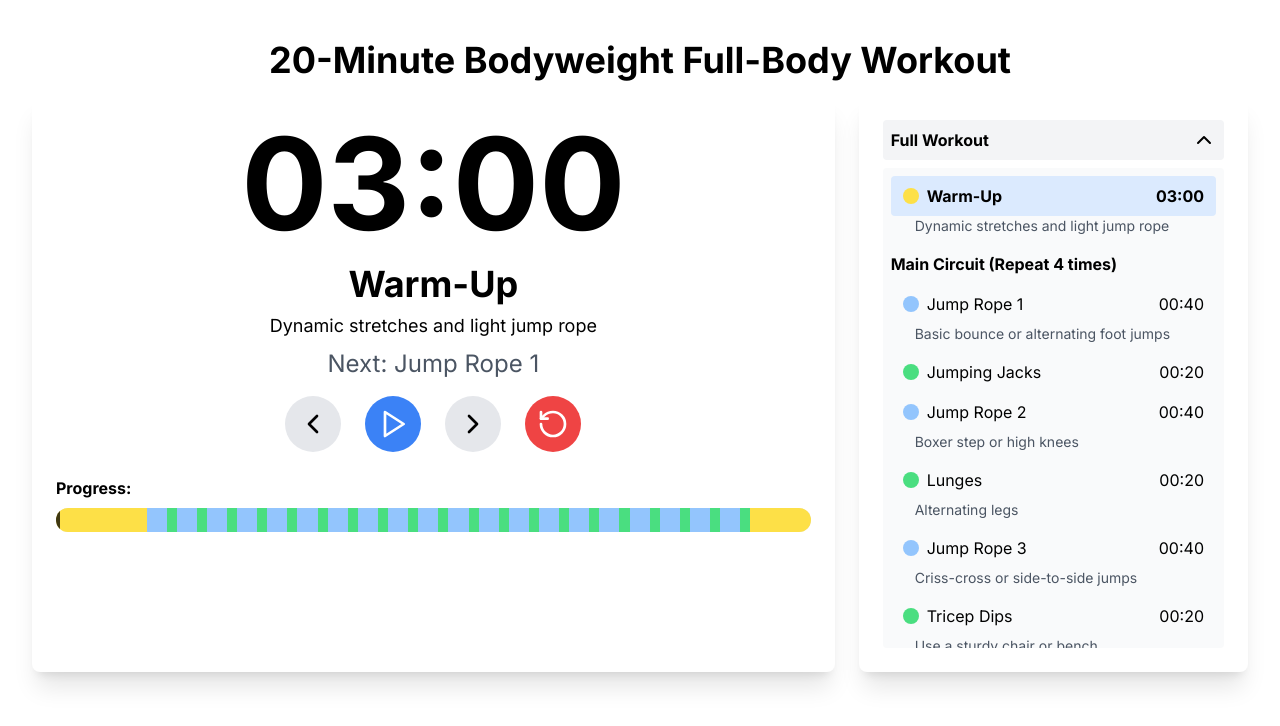
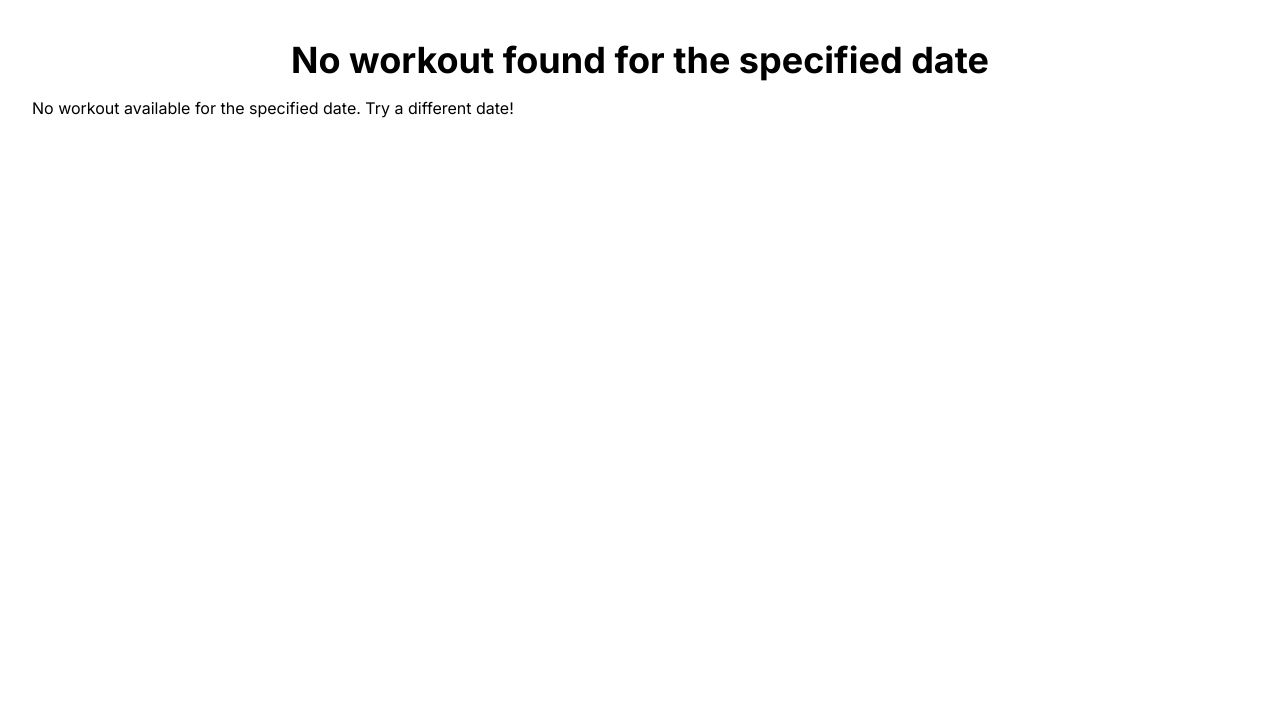
Before and after one commit to saadiq/interval-timer, a Next.js app: page / in a window 1280 px wide. Shown: the top 726 px of the page. Built offline with nearby package versions, Linux system fonts and the light colour scheme.

Commit message:
workout db

```diff
--- a/src/app/page.tsx
+++ b/src/app/page.tsx
@@ -1,8 +1,18 @@
 'use client';
 
 import React, { useState, useEffect, useCallback, useRef } from 'react';
+import { useSearchParams } from 'next/navigation';
 import { ChevronLeft, ChevronRight, Play, Pause, RotateCcw, ChevronDown, ChevronUp } from 'lucide-react';
 import './globals.css';
+import workoutsData from './workouts.json';
+
+// Add this type definition
+type WorkoutsData = {
+  [date: string]: WorkoutData;
+};
+
+// Cast the imported data to our new type
+const typedWorkoutsData = workoutsData as WorkoutsData;
 
 interface WorkoutSection {
   name: string;
@@ -11,48 +21,82 @@ interface WorkoutSection {
   description?: string;
 }
 
-const WorkoutTimer: React.FC = () => {
+interface WorkoutData {
+  warmUp: {
+    name: string;
+    duration: number;
+    description?: string;
+  }[];
+  circuit: {
+    repetitions: number;
+    exercises: {
+      name: string;
+      duration: number;
+      description?: string;
+    }[];
+  };
+  coolDown: {
+    name: string;
+    duration: number;
+    description?: string;
+  }[];
+}
+
+export default function Home() {
+  const searchParams = useSearchParams();
   const [time, setTime] = useState<number>(0);
   const [isRunning, setIsRunning] = useState<boolean>(false);
   const [currentSectionIndex, setCurrentSectionIndex] = useState<number>(0);
   const [isWorkoutViewExpanded, setIsWorkoutViewExpanded] = useState<boolean>(true);
   const [shouldScroll, setShouldScroll] = useState<boolean>(false);
+  const [workout, setWorkout] = useState<WorkoutSection[]>([]);
+  const [workoutTitle, setWorkoutTitle] = useState<string>("");
   const workoutViewRef = useRef<HTMLDivElement>(null);
 
-  const warmUp: WorkoutSection = {
-    name: 'Warm-Up',
-    duration: 180,
-    color: 'bg-yellow-300',
-    description: 'Dynamic stretches and light jump rope'
-  };
+  const getWorkoutForDate = useCallback((targetDate: string): [WorkoutData, string] | null => {
+    const dates = Object.keys(typedWorkoutsData).sort((a, b) => new Date(b).getTime() - new Date(a).getTime());
+    const workoutDate = dates.find(d => d <= targetDate);
+    if (workoutDate) {
+      return [typedWorkoutsData[workoutDate], workoutDate];
+    }
+    return null;
+  }, []);
 
-  const coolDown: WorkoutSection = {
-    name: 'Cool Down',
-    duration: 120,
-    color: 'bg-yellow-300',
-    description: 'Stretch: calves, hamstrings, shoulders, and arms'
-  };
+  const parseWorkout = useCallback((workoutData: WorkoutData): WorkoutSection[] => {
+    const warmUp: WorkoutSection[] = workoutData.warmUp.map(exercise => ({
+      ...exercise,
+      color: 'bg-yellow-300'
+    }));
 
-  const circuitExercises: WorkoutSection[] = [
-    { name: 'Jump Rope 1', duration: 40, color: 'bg-blue-300', description: 'Basic bounce or alternating foot jumps' },
-    { name: 'Jumping Jacks', duration: 20, color: 'bg-green-400' },
-    { name: 'Jump Rope 2', duration: 40, color: 'bg-blue-300', description: 'Boxer step or high knees' },
-    { name: 'Lunges', duration: 20, color: 'bg-green-400', description: 'Alternating legs' },
-    { name: 'Jump Rope 3', duration: 40, color: 'bg-blue-300', description: 'Criss-cross or side-to-side jumps' },
-    { name: 'Tricep Dips', duration: 20, color: 'bg-green-400', description: 'Use a sturdy chair or bench' },
-    { name: 'Jump Rope 4', duration: 40, color: 'bg-blue-300', description: 'Freestyle, mix in different jump styles' },
-    { name: 'Bicycle Crunches', duration: 20, color: 'bg-green-400' },
-    { name: 'Jump Rope 5', duration: 40, color: 'bg-blue-300', description: 'Double unders if you can' },
-    { name: 'Mountain Climbers', duration: 20, color: 'bg-green-400' },
-  ];
+    const circuit: WorkoutSection[] = Array(workoutData.circuit.repetitions).fill(workoutData.circuit.exercises).flat().map((exercise, index) => ({
+      ...exercise,
+      color: index % 2 === 0 ? 'bg-blue-300' : 'bg-green-400'
+    }));
 
-  const fullWorkout: WorkoutSection[] = [
-    warmUp,
-    ...Array(4).fill(circuitExercises).flat(),
-    coolDown
-  ];
+    const coolDown: WorkoutSection[] = workoutData.coolDown.map(exercise => ({
+      ...exercise,
+      color: 'bg-yellow-300'
+    }));
 
-  const totalDuration: number = fullWorkout.reduce((total, section) => total + section.duration, 0);
+    return [...warmUp, ...circuit, ...coolDown];
+  }, []);
+
+  useEffect(() => {
+    const dateParam = searchParams.get('date');
+    const targetDate = dateParam || new Date().toISOString().split('T')[0];
+    const workoutResult = getWorkoutForDate(targetDate);
+    if (workoutResult) {
+      const [workoutData, workoutDate] = workoutResult;
+      const parsedWorkout = parseWorkout(workoutData);
+      setWorkout(parsedWorkout);
+      setWorkoutTitle(`${workoutDate}`);
+    } else {
+      setWorkoutTitle("No workout found for the specified date");
+      setWorkout([]);
+    }
+  }, [getWorkoutForDate, parseWorkout, searchParams]);
+
+  const totalDuration: number = workout.reduce((total, section) => total + section.duration, 0);
 
   const formatTime = (timeInSeconds: number): string => {
     const minutes = Math.floor(timeInSeconds / 60);
@@ -61,30 +105,45 @@ const WorkoutTimer: React.FC = () => {
   };
 
   const getCurrentSectionIndex = useCallback((currentTime: number): number => {
+    if (workout.length === 0) {
+      return -1; // Return -1 if there's no workout
+    }
+
     let accumulatedTime = 0;
-    for (let i = 0; i < fullWorkout.length; i++) {
-      accumulatedTime += fullWorkout[i].duration;
+    for (let i = 0; i < workout.length; i++) {
+      accumulatedTime += workout[i].duration;
       if (currentTime < accumulatedTime) {
         return i;
       }
     }
-    return fullWorkout.length - 1;
-  }, [fullWorkout]);
+    return workout.length - 1;
+  }, [workout]);
 
   const getTimeLeftInSection = useCallback((currentTime: number): number => {
+    if (workout.length === 0) {
+      return 0; // Return 0 if there's no workout
+    }
+
     const currentIndex = getCurrentSectionIndex(currentTime);
-    const timeInPreviousSections = fullWorkout
+    const timeInPreviousSections = workout
       .slice(0, currentIndex)
       .reduce((total, section) => total + section.duration, 0);
-    return fullWorkout[currentIndex].duration - (currentTime - timeInPreviousSections);
-  }, [fullWorkout, getCurrentSectionIndex]);
+
+    // Check if currentIndex is valid
+    if (currentIndex >= 0 && currentIndex < workout.length) {
+      return workout[currentIndex].duration - (currentTime - timeInPreviousSections);
+    } else {
+      return 0; // Return 0 if currentIndex is out of bounds
+    }
+  }, [workout, getCurrentSectionIndex]);
 
   const getCurrentCircuitExerciseIndex = useCallback((currentTime: number): number => {
-    if (currentSectionIndex <= 0 || currentSectionIndex >= fullWorkout.length - 1) {
+    if (currentSectionIndex <= 0 || currentSectionIndex >= workout.length - 1) {
       return -1; // Not in the main circuit
     }
-    const circuitStartTime = warmUp.duration;
+    const circuitStartTime = workout[0].duration;
     const timeInCircuit = currentTime - circuitStartTime;
+    const circuitExercises = workout.slice(1, -1);
     const circuitRepetitionDuration = circuitExercises.reduce((total, exercise) => total + exercise.duration, 0);
     const currentRepetition = Math.floor(timeInCircuit / circuitRepetitionDuration);
     const timeInCurrentRepetition = timeInCircuit % circuitRepetitionDuration;
@@ -97,7 +156,7 @@ const WorkoutTimer: React.FC = () => {
       }
     }
     return circuitExercises.length - 1;
-  }, [currentSectionIndex, fullWorkout, warmUp.duration, circuitExercises]);
+  }, [currentSectionIndex, workout]);
 
   useEffect(() => {
     let interval: NodeJS.Timeout | null = null;
@@ -129,15 +188,15 @@ const WorkoutTimer: React.FC = () => {
     if (currentSectionIndex > 0) {
       const newSection = currentSectionIndex - 1;
       setCurrentSectionIndex(newSection);
-      setTime(fullWorkout.slice(0, newSection).reduce((total, section) => total + section.duration, 0));
+      setTime(workout.slice(0, newSection).reduce((total, section) => total + section.duration, 0));
     }
   };
 
   const handleNext = (): void => {
-    if (currentSectionIndex < fullWorkout.length - 1) {
+    if (currentSectionIndex < workout.length - 1) {
       const newSection = currentSectionIndex + 1;
       setCurrentSectionIndex(newSection);
-      setTime(fullWorkout.slice(0, newSection).reduce((total, section) => total + section.duration, 0));
+      setTime(workout.slice(0, newSection).reduce((total, section) => total + section.duration, 0));
     }
   };
 
@@ -145,7 +204,6 @@ const WorkoutTimer: React.FC = () => {
     setIsWorkoutViewExpanded(!isWorkoutViewExpanded);
   };
 
-  // Calculate the progress percentage
   const progressPercentage = (time / totalDuration) * 100;
 
   const currentCircuitExerciseIndex = getCurrentCircuitExerciseIndex(time);
@@ -168,8 +226,9 @@ const WorkoutTimer: React.FC = () => {
 
   return (
     <div className="workout-timer">
-      <h1 className="text-xl sm:text-2xl lg:text-4xl font-bold mb-4 text-center">20-Minute Bodyweight Full-Body Workout</h1>
+      <h1 className="text-xl sm:text-2xl lg:text-4xl font-bold mb-4 text-center">{workoutTitle}</h1>
 
+      {workout.length > 0 ? (
         <div className="grid grid-cols-1 lg:grid-cols-3 gap-6">
           <div className="lg:col-span-2">
             <div className="bg-white rounded-lg shadow-xl p-4 sm:p-6 h-full flex flex-col justify-between">
@@ -180,13 +239,13 @@ const WorkoutTimer: React.FC = () => {
 
                 <div className="mb-4 text-center">
                   <div className="text-2xl sm:text-3xl lg:text-4xl font-bold mb-2">
-                  {fullWorkout[currentSectionIndex].name}
+                    {workout[currentSectionIndex]?.name}
                   </div>
                   <div className="text-base sm:text-lg mb-2">
-                  {fullWorkout[currentSectionIndex].description || 'Get it!'}
+                    {workout[currentSectionIndex]?.description || 'Get it!'}
                   </div>
                   <div className="text-lg sm:text-xl lg:text-2xl text-gray-600">
-                  Next: {currentSectionIndex < fullWorkout.length - 1 ? fullWorkout[currentSectionIndex + 1].name : 'Workout Complete'}
+                    Next: {currentSectionIndex < workout.length - 1 ? workout[currentSectionIndex + 1]?.name : 'Workout Complete'}
                   </div>
                 </div>
 
@@ -208,8 +267,8 @@ const WorkoutTimer: React.FC = () => {
                 <div className="mb-4">
                   <div className="font-bold mb-2">Progress:</div>
                   <div className="progress-bar">
-                  {fullWorkout.map((section, index) => {
-                    const sectionStart = fullWorkout.slice(0, index).reduce((total, s) => total + s.duration, 0);
+                    {workout.map((section, index) => {
+                      const sectionStart = workout.slice(0, index).reduce((total, s) => total + s.duration, 0);
                       const sectionWidth = (section.duration / totalDuration) * 100;
                       return (
                         <div
@@ -246,44 +305,26 @@ const WorkoutTimer: React.FC = () => {
                   ref={workoutViewRef}
                   className={`expanded-view ${shouldScroll ? 'max-h-[60vh] overflow-y-auto' : ''}`}
                 >
-                <div className={`section-item ${currentSectionIndex === 0 ? 'section-item-active' : ''}`}>
+                  {workout.map((section, index) => (
+                    <div key={index}>
+                      <div className={`section-item ${index === currentSectionIndex ? 'section-item-active' : ''}`}>
                         <div className="flex items-center">
-                    <span className={`section-color-indicator ${warmUp.color}`}></span>
-                    <span className="ml-2">{warmUp.name}</span>
+                          <span className={`section-color-indicator ${section.color}`}></span>
+                          <span className="ml-2">{section.name}</span>
                         </div>
-                  <span>{formatTime(warmUp.duration)}</span>
+                        <span>{formatTime(section.duration)}</span>
                       </div>
-                {warmUp.description && <div className="text-sm text-gray-600 ml-6 mb-2">{warmUp.description}</div>}
-
-                <div className="font-bold mt-4 mb-2">Main Circuit (Repeat 4 times)</div>
-                {circuitExercises.map((exercise, index) => (
-                  <div key={index}>
-                    <div className={`section-item ${index === currentCircuitExerciseIndex ? 'section-item-active' : ''}`}>
-                      <div className="flex items-center">
-                        <span className={`section-color-indicator ${exercise.color}`}></span>
-                        <span className="ml-2">{exercise.name}</span>
-                      </div>
-                      <span>{formatTime(exercise.duration)}</span>
-                    </div>
-                    {exercise.description && <div className="text-sm text-gray-600 ml-6 mb-2">{exercise.description}</div>}
+                      {section.description && <div className="text-sm text-gray-600 ml-6 mb-2">{section.description}</div>}
                     </div>
                   ))}
-
-                <div className={`section-item ${currentSectionIndex === fullWorkout.length - 1 ? 'section-item-active' : ''}`}>
-                  <div className="flex items-center">
-                    <span className={`section-color-indicator ${coolDown.color}`}></span>
-                    <span className="ml-2">{coolDown.name}</span>
-                  </div>
-                  <span>{formatTime(coolDown.duration)}</span>
-                </div>
-                {coolDown.description && <div className="text-sm text-gray-600 ml-6 mb-2">{coolDown.description}</div>}
                 </div>
               )}
             </div>
           </div>
         </div>
+      ) : (
+        <p>No workout available for the specified date. Try a different date!</p>
+      )}
     </div>
   );
-};
-
-export default WorkoutTimer;
+}
--- /dev/null
+++ b/src/app/workouts.json
@@ -0,0 +1,170 @@
+{
+  "2024-08-04": {
+    "warmUp": [
+      {
+        "name": "Dynamic stretches",
+        "duration": 60
+      },
+      {
+        "name": "Light jump rope",
+        "duration": 60
+      }
+    ],
+    "circuit": {
+      "repetitions": 4,
+      "exercises": [
+        {
+          "name": "Jump Rope",
+          "duration": 40,
+          "description": "Basic bounce or alternating foot jumps"
+        },
+        {
+          "name": "Jumping Jacks",
+          "duration": 20
+        },
+        {
+          "name": "Jump Rope",
+          "duration": 40,
+          "description": "Boxer step or high knees"
+        },
+        {
+          "name": "Lunges",
+          "duration": 20,
+          "description": "Alternating legs"
+        },
+        {
+          "name": "Jump Rope",
+          "duration": 40,
+          "description": "Criss-cross or side-to-side jumps"
+        },
+        {
+          "name": "Tricep Dips",
+          "duration": 20,
+          "description": "Use a sturdy chair or bench"
+        },
+        {
+          "name": "Jump Rope",
+          "duration": 40,
+          "description": "Freestyle, mix in different jump styles"
+        },
+        {
+          "name": "Bicycle Crunches",
+          "duration": 20
+        },
+        {
+          "name": "Jump Rope",
+          "duration": 40,
+          "description": "Double unders if you can"
+        },
+        {
+          "name": "Mountain Climbers",
+          "duration": 20
+        }
+      ]
+    },
+    "coolDown": [
+      {
+        "name": "Cool Down",
+        "duration": 120,
+        "description": "Stretch: calves, hamstrings, shoulders, and arms"
+      }
+    ]
+  },
+  "2024-08-05":
+  {
+    "warmUp": [
+      {
+        "name": "High Knees",
+        "duration": 60
+      },
+      {
+        "name": "Arm Circles",
+        "duration": 60,
+        "description": "30 seconds forward and 30 seconds backward"
+      },
+      {
+        "name": "Jumping Jacks",
+        "duration": 60
+      }
+    ],
+    "circuit": {
+      "repetitions": 2,
+      "exercises": [
+        {
+          "name": "Push-Ups",
+          "duration": 40
+        },
+        {
+          "name": "Rest",
+          "duration": 20
+        },
+        {
+          "name": "Squats",
+          "duration": 40
+        },
+        {
+          "name": "Rest",
+          "duration": 20
+        },
+        {
+          "name": "Mountain Climbers",
+          "duration": 40
+        },
+        {
+          "name": "Rest",
+          "duration": 20
+        },
+        {
+          "name": "Reverse Lunges",
+          "duration": 40
+        },
+        {
+          "name": "Rest",
+          "duration": 20
+        },
+        {
+          "name": "Plank to Push-Up",
+          "duration": 40
+        },
+        {
+          "name": "Rest",
+          "duration": 20
+        },
+        {
+          "name": "Glute Bridges",
+          "duration": 40
+        },
+        {
+          "name": "Rest",
+          "duration": 20
+        },
+        {
+          "name": "Bicycle Crunches",
+          "duration": 40
+        },
+        {
+          "name": "Rest",
+          "duration": 20
+        },
+        {
+          "name": "Burpees",
+          "duration": 40
+        },
+        {
+          "name": "Rest",
+          "duration": 20
+        }
+      ]
+    },
+    "coolDown": [
+      {
+        "name": "Forward Fold",
+        "duration": 30
+      },
+      {
+        "name": "Child's Pose",
+        "duration": 30
+      }
+    ]
+  }
+}
```
Lines whose indentation alone changed are shown as unchanged.
